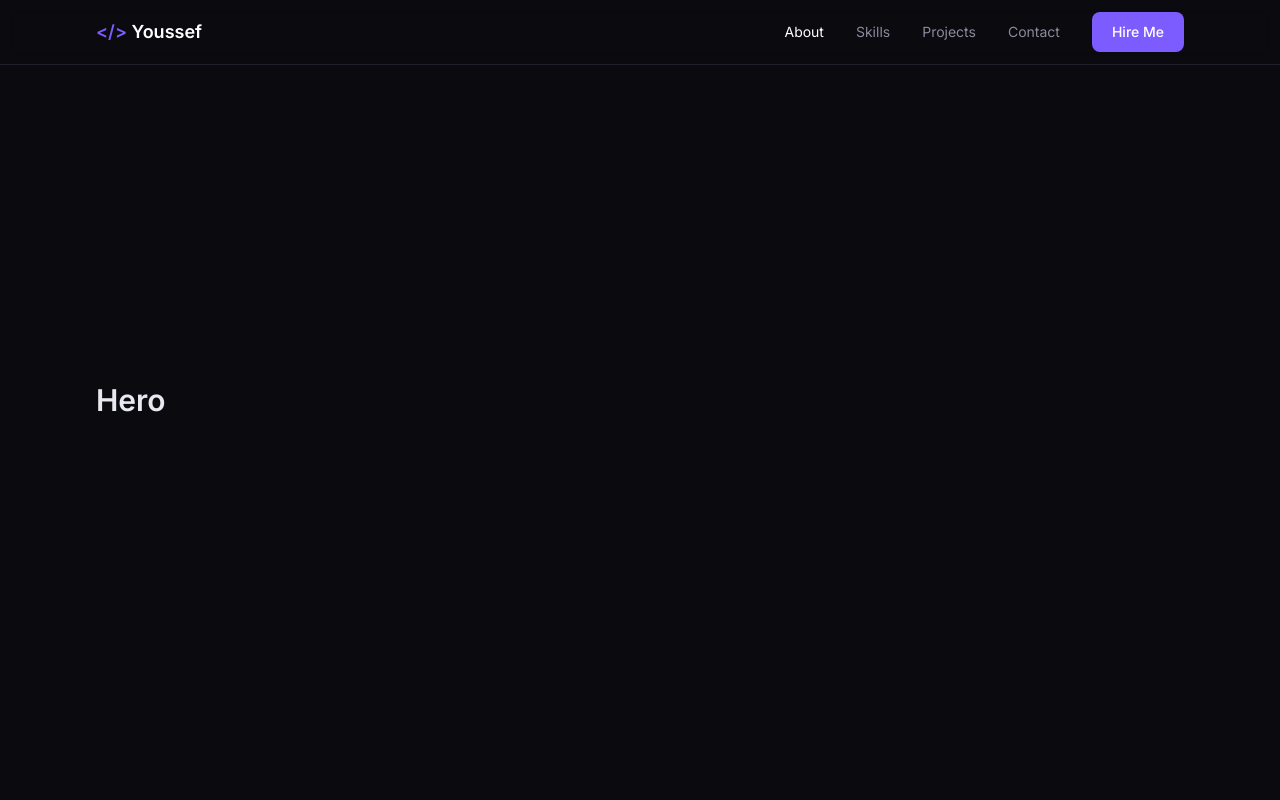
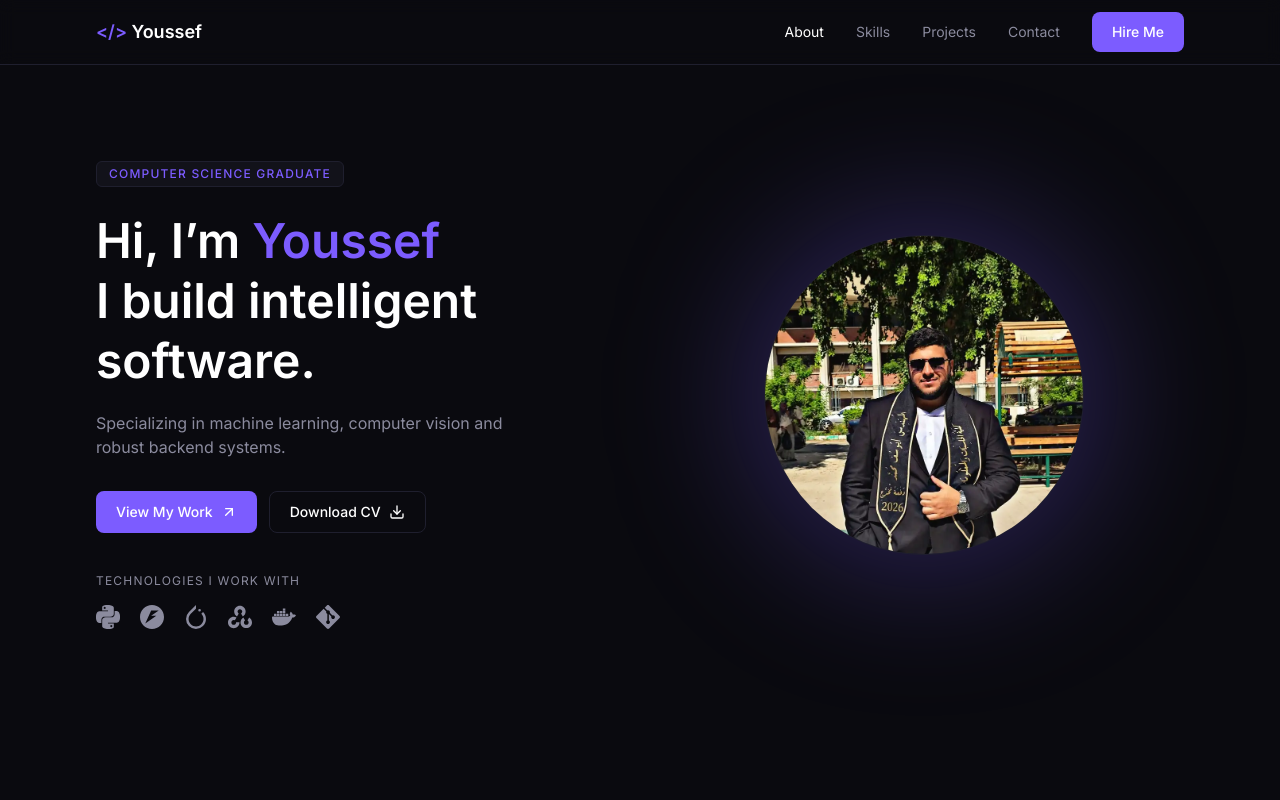
Before and after one commit to mahmoud202202766-creator/youssef-portfolio, a React (Vite) app: page / in a window 1280 px wide. Shown: the top 800 px of the page. Built offline with nearby package versions, Linux system fonts and the light colour scheme.

Commit message:
feat: add hero section

```diff
--- a/src/App.tsx
+++ b/src/App.tsx
@@ -1,6 +1,7 @@
 import Navbar from "@/components/layout/Navbar";
 import Footer from "@/components/layout/Footer";
 import Container from "@/components/layout/Container";
+import Hero from "@/components/sections/Hero";
 
 function Placeholder({ id, title }: { id: string; title: string }) {
   return (
@@ -17,7 +18,7 @@ export default function App() {
     <>
       <Navbar />
       <main>
-        <Placeholder id="home" title="Hero" />
+        <Hero />
         <Placeholder id="about" title="About" />
         <Placeholder id="skills" title="Skills" />
         <Placeholder id="projects" title="Projects" />
--- a/src/components/sections/Hero.tsx
+++ b/src/components/sections/Hero.tsx
@@ -0,0 +1,84 @@
+import { ArrowUpRight, Download } from "lucide-react";
+import type { IconType } from "react-icons";
+import {
+  SiPython,
+  SiFastapi,
+  SiPytorch,
+  SiOpencv,
+  SiDocker,
+  SiGit,
+} from "react-icons/si";
+import Container from "@/components/layout/Container";
+import Button from "@/components/ui/Button";
+import { about } from "@/data/about";
+import profile from "@/assets/images/profile.webp";
+
+const techIcons: { name: string; Icon: IconType }[] = [
+  { name: "Python", Icon: SiPython },
+  { name: "FastAPI", Icon: SiFastapi },
+  { name: "PyTorch", Icon: SiPytorch },
+  { name: "OpenCV", Icon: SiOpencv },
+  { name: "Docker", Icon: SiDocker },
+  { name: "Git", Icon: SiGit },
+];
+
+export default function Hero() {
+  const firstName = about.name.split(" ")[0];
+
+  return (
+    <section id="home" className="pb-20 pt-32 md:pb-28 md:pt-40">
+      <Container className="grid items-center gap-12 md:grid-cols-2">
+        {/* Text */}
+        <div className="order-2 md:order-1">
+          <span className="inline-block rounded-md border border-border bg-surface px-3 py-1 text-xs font-medium uppercase tracking-widest text-primary">
+            {about.role}
+          </span>
+
+          <h1 className="mt-6 text-4xl font-semibold leading-tight text-white md:text-5xl">
+            Hi, I’m <span className="text-primary">{firstName}</span>
+            <br />
+            {about.headline}
+          </h1>
+
+          <p className="mt-5 max-w-md text-muted">{about.intro}</p>
+
+          <div className="mt-8 flex flex-wrap gap-3">
+            <Button href="#projects">
+              View My Work <ArrowUpRight size={16} />
+            </Button>
+            <Button variant="outline" href="/Youssef_CV.pdf" download>
+              Download CV <Download size={16} />
+            </Button>
+          </div>
+
+          <div className="mt-10">
+            <p className="text-xs uppercase tracking-widest text-muted">
+              Technologies I work with
+            </p>
+            <ul className="mt-4 flex flex-wrap gap-5 text-2xl text-muted">
+              {techIcons.map(({ name, Icon }) => (
+                <li key={name} title={name}>
+                  <Icon aria-label={name} />
+                </li>
+              ))}
+            </ul>
+          </div>
+        </div>
+
+        {/* Photo */}
+        <div className="order-1 flex justify-center md:order-2">
+          <div className="relative">
+            <div className="absolute inset-0 -z-10 scale-110 rounded-full bg-primary/30 blur-3xl" />
+            <img
+              src={profile}
+              alt={about.name}
+              width={800}
+              height={1067}
+              className="aspect-square w-60 rounded-full border border-border object-cover object-top md:w-80"
+            />
+          </div>
+        </div>
+      </Container>
+    </section>
+  );
+}
--- a/src/data/about.ts
+++ b/src/data/about.ts
@@ -2,5 +2,8 @@ export const about = {
   name: "Youssef Mohamed",
   role: "Computer Science Graduate",
   tagline: "AI & Software Engineering",
+  headline: "I build intelligent software.",
+  intro:
+    "Specializing in machine learning, computer vision and robust backend systems.",
   bio: "Hi, I'm Youssef Mohamed, a Computer Science graduate specializing in Artificial Intelligence and Software Engineering. I am passionate about building robust backend systems, developing machine learning and computer vision models, and solving complex algorithmic challenges. With a strong background in competitive programming and hands-on experience in full-stack and AI development, I enjoy transforming complex problems into efficient, scalable solutions.",
 };
```
